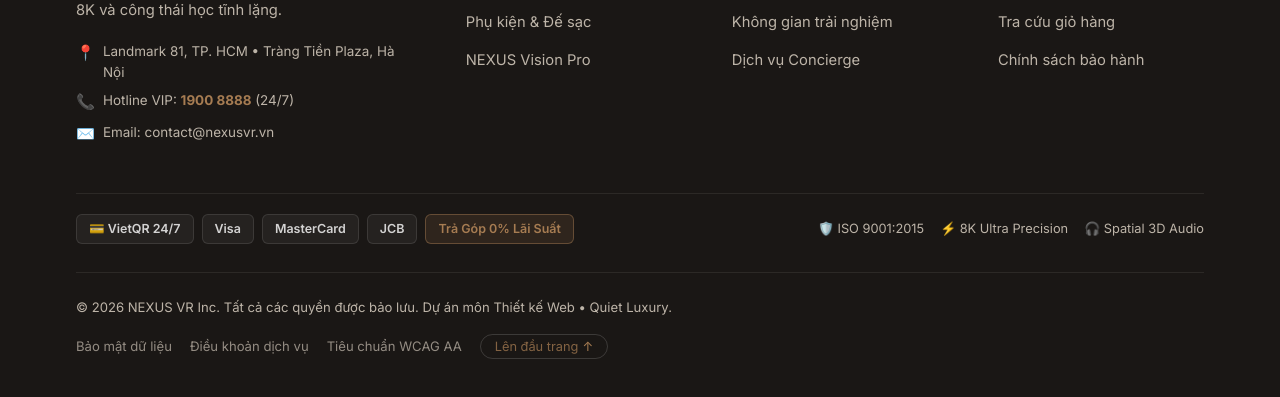
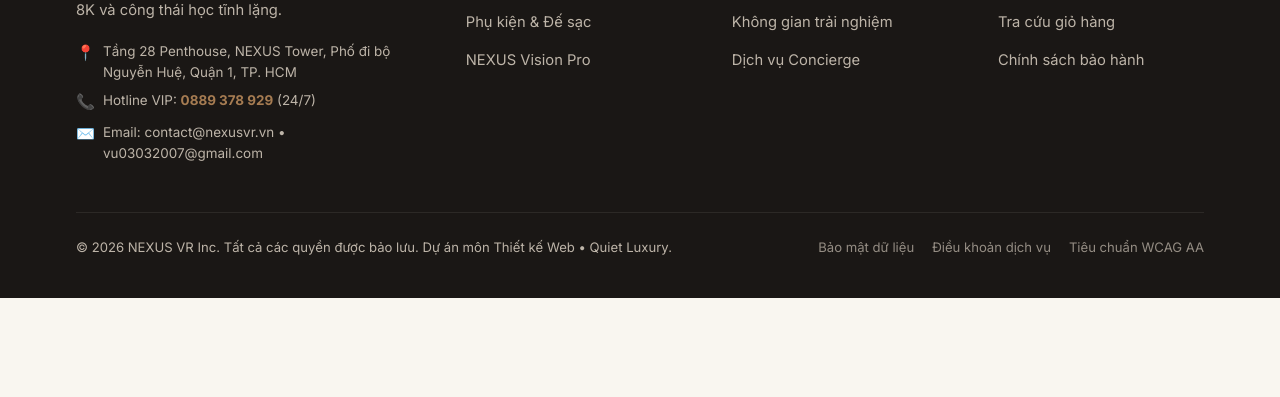
Before and after one commit to DucHuy-cmd/NEXUS-VR, a website: page checkout.html in a window 1280 px wide. Shown: the part 1047-1444 px from the top of the page. After the commit the page ends 1345 px from the top, so only its background shows below. Drawn offline with Linux system fonts and the light colour scheme.

Commit message:
feat: clean footer partners & back-to-top, synchronize official company address and hotline across all channels

```diff
--- a/assets/css/components/footer.css
+++ b/assets/css/components/footer.css
@@ -199,49 +199,6 @@
   transform: translateX(3px);
 }
 
-/* Partners & Certifications row */
-.footer__partners-row {
-  display: flex;
-  justify-content: space-between;
-  align-items: center;
-  padding: 20px 0;
-  border-top: 1px solid rgba(249, 246, 240, 0.08);
-  flex-wrap: wrap;
-  gap: 16px;
-  margin-bottom: 8px;
-}
-
-.footer__payments-list {
-  display: flex;
-  align-items: center;
-  gap: 8px;
-  flex-wrap: wrap;
-}
-
-.footer__partner-badge {
-  font-size: 0.78rem;
-  font-weight: 600;
-  padding: 4px 12px;
-  background: rgba(255, 255, 255, 0.05);
-  border: 1px solid rgba(255, 255, 255, 0.1);
-  border-radius: 6px;
-  color: rgba(255, 255, 255, 0.8);
-}
-
-.footer__partner-badge.highlight-0pct {
-  background: rgba(166, 124, 82, 0.15);
-  border-color: rgba(166, 124, 82, 0.45);
-  color: var(--accent);
-}
-
-.footer__cert-list {
-  display: flex;
-  align-items: center;
-  gap: 16px;
-  font-size: 0.8rem;
-  color: var(--text-light-muted);
-}
-
 /* Bottom bar */
 .footer__bottom {
   padding-top: 24px;
@@ -271,26 +228,6 @@
   opacity: 0.75;
 }
 
-/* Back to top button */
-.footer__back-to-top {
-  background: transparent;
-  border: 1px solid rgba(255, 255, 255, 0.15);
-  border-radius: 999px;
-  color: var(--accent);
-  padding: 4px 14px;
-  font-size: 0.8rem;
-  cursor: pointer;
-  display: inline-flex;
-  align-items: center;
-  gap: 4px;
-  transition: all 0.2s ease;
-}
-
-.footer__back-to-top:hover {
-  border-color: var(--accent);
-  background: rgba(166, 124, 82, 0.1);
-}
-
 /* Responsive adjustments */
 @media (max-width: 900px) {
   .footer__top {
--- a/assets/js/controllers/orders-controller.js
+++ b/assets/js/controllers/orders-controller.js
@@ -654,7 +654,8 @@
             <div class="nexus-invoice__company-info">
               <strong>CÔNG TY TNHH NEXUS VR VIỆT NAM</strong><br>
               Thiết bị điện toán không gian & Kính thực tế ảo cao cấp<br>
-              Hotline: 1900 8888 • Email: contact@nexusvr.vn<br>
+              Địa chỉ: Tầng 28 Penthouse, NEXUS Tower, Phố đi bộ Nguyễn Huệ, Quận 1, TP. HCM<br>
+              Hotline: 0889 378 929 • Email: contact@nexusvr.vn<br>
               Website: www.nexusvr.vn
             </div>
           </div>
--- a/assets/js/modules/layout-loader.js
+++ b/assets/js/modules/layout-loader.js
@@ -111,15 +111,15 @@ const FOOTER_HTML = `
         <div class="footer__contact-info">
           <div class="footer__contact-item">
             <span class="footer__contact-icon">📍</span>
-            <span>Landmark 81, TP. HCM &bull; Tràng Tiền Plaza, Hà Nội</span>
+            <span>Tầng 28 Penthouse, NEXUS Tower, Phố đi bộ Nguyễn Huệ, Quận 1, TP. HCM</span>
           </div>
           <div class="footer__contact-item">
             <span class="footer__contact-icon">📞</span>
-            <span>Hotline VIP: <a href="tel:19008888" style="color: var(--accent); font-weight: 700;">1900 8888</a> (24/7)</span>
+            <span>Hotline VIP: <a href="tel:0889378929" style="color: var(--accent); font-weight: 700;">0889 378 929</a> (24/7)</span>
           </div>
           <div class="footer__contact-item">
             <span class="footer__contact-icon">✉️</span>
-            <span>Email: contact@nexusvr.vn</span>
+            <span>Email: contact@nexusvr.vn &bull; vu03032007@gmail.com</span>
           </div>
         </div>
       </div>
@@ -155,22 +155,6 @@ const FOOTER_HTML = `
       </div>
     </div>
 
-    <!-- HÀNG ĐỐI TÁC THANH TOÁN & CHỨNG CHỈ QUỐC TẾ -->
-    <div class="footer__partners-row">
-      <div class="footer__payments-list">
-        <span class="footer__partner-badge">💳 VietQR 24/7</span>
-        <span class="footer__partner-badge">Visa</span>
-        <span class="footer__partner-badge">MasterCard</span>
-        <span class="footer__partner-badge">JCB</span>
-        <span class="footer__partner-badge highlight-0pct">Trả Góp 0% Lãi Suất</span>
-      </div>
-      <div class="footer__cert-list">
-        <span class="footer__cert-item">🛡️ ISO 9001:2015</span>
-        <span class="footer__cert-item">⚡ 8K Ultra Precision</span>
-        <span class="footer__cert-item">🎧 Spatial 3D Audio</span>
-      </div>
-    </div>
-
     <!-- HÀNG BẢN QUYỀN DƯỚI CÙNG -->
     <div class="footer__bottom">
       <p class="footer__copyright">
@@ -180,9 +164,6 @@ const FOOTER_HTML = `
         <span>Bảo mật dữ liệu</span>
         <span>Điều khoản dịch vụ</span>
         <span>Tiêu chuẩn WCAG AA</span>
-        <button type="button" class="footer__back-to-top" id="footerBackToTop" title="Cuộn lên đầu trang">
-          <span>Lên đầu trang</span> &uarr;
-        </button>
       </div>
     </div>
   </div>
@@ -1209,11 +1190,5 @@ function initFooterFeatures() {
     });
   }
 
-  const backToTopBtn = document.getElementById("footerBackToTop");
-  if (backToTopBtn && !backToTopBtn.dataset.bound) {
-    backToTopBtn.dataset.bound = "true";
-    backToTopBtn.addEventListener("click", () => {
-      window.scrollTo({ top: 0, behavior: "smooth" });
-    });
-  }
+
 }
--- a/checkout.html
+++ b/checkout.html
@@ -396,8 +396,9 @@
                     </div>
                     <div class="nexus-invoice__company-info">
                       <strong>CÔNG TY TNHH NEXUS VR VIỆT NAM</strong><br>
-                      Thiết bị điện toán không gian & Kính thực tế ảo cao cấp<br>
-                      Hotline: 1900 8888 • Email: contact@nexusvr.vn<br>
+                      Thiết bị điện toán không gian &amp; Kính thực tế ảo cao cấp<br>
+                      Địa chỉ: Tầng 28 Penthouse, NEXUS Tower, Phố đi bộ Nguyễn Huệ, Quận 1, TP. HCM<br>
+                      Hotline: 0889 378 929 • Email: contact@nexusvr.vn<br>
                       Website: www.nexusvr.vn
                     </div>
                   </div>
--- a/sw.js
+++ b/sw.js
@@ -1,5 +1,5 @@
 // NEXUS VR Service Worker for Offline Caching & PWA Support (Network-First Strategy)
-const CACHE_NAME = 'nexus-vr-cache-v6';
+const CACHE_NAME = 'nexus-vr-cache-v7';
 const ASSETS_TO_CACHE = [
   './',
   './index.html',
```
